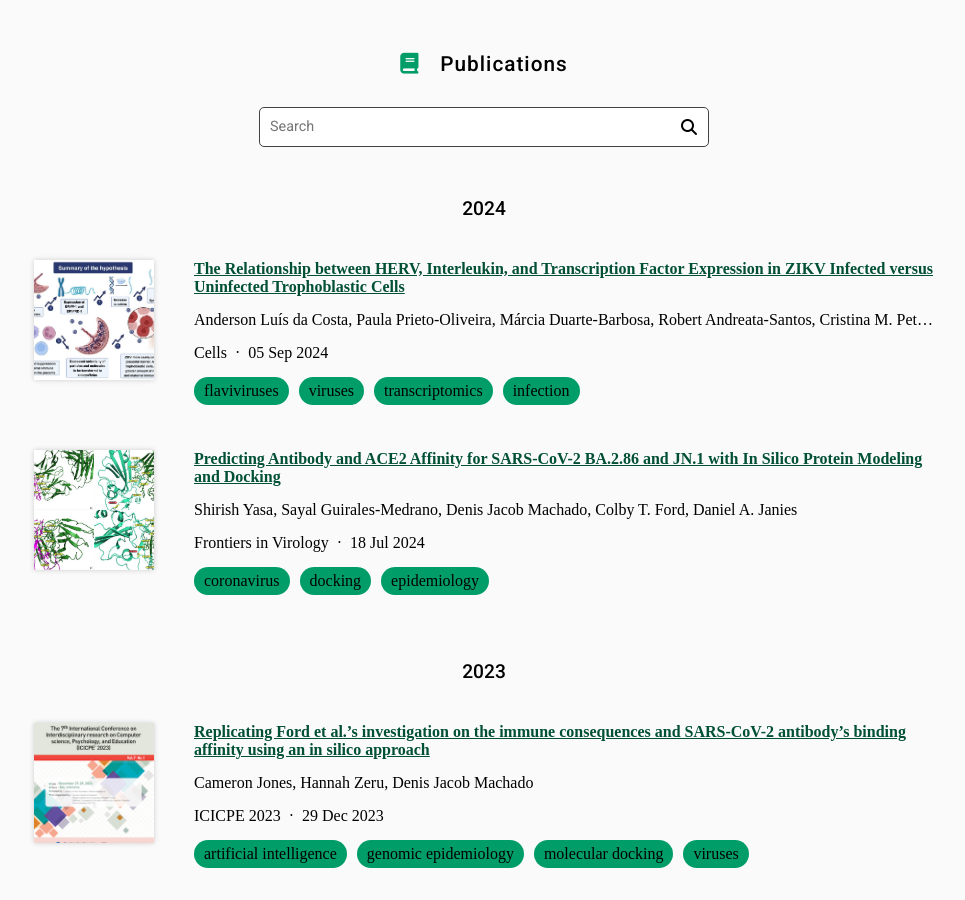
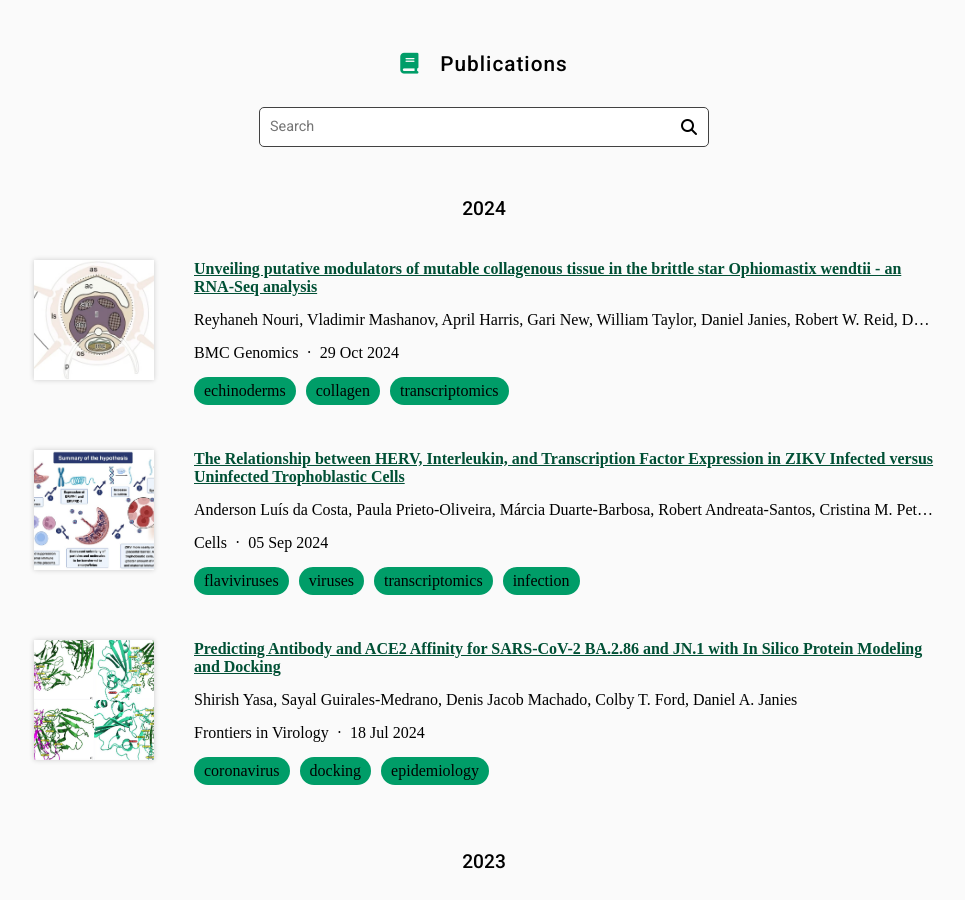
Before and after one commit to machadodj/machadodj.github.io, a Jekyll site: the page built from research/index.md, in a window 1280 px wide and 900 px high, scrolled down 703 px. Shown: the whole window, without its empty margins (156-1121 px from the left). Built offline with Jekyll 4.4.1, drawn with Linux system fonts in a browser that asks for light colours; nearby versions of some CDN libraries; some web fonts are replaced.

Commit message:
Generate citations

```diff
--- a/_data/citations.yaml
+++ b/_data/citations.yaml
@@ -1,6 +1,27 @@
 # DO NOT EDIT, GENERATED AUTOMATICALLY FROM SOURCES.YAML (AND ELSEWHERE)
 # See https://github.com/greenelab/lab-website-template/wiki/Citations
 
+- id: doi:10.1186/s12864-024-10926-7
+  title: Unveiling putative modulators of mutable collagenous tissue in the brittle
+    star Ophiomastix wendtii - an RNA-Seq analysis
+  authors:
+  - Reyhaneh Nouri
+  - Vladimir Mashanov
+  - April Harris
+  - Gari New
+  - William Taylor
+  - Daniel Janies
+  - Robert W. Reid
+  - Denis Jacob Machado
+  publisher: BMC Genomics
+  date: '2024-10-29'
+  link: https://doi.org/g8pnz7
+  image: images/20241029_mct.jpg
+  tags:
+  - echinoderms
+  - collagen
+  - transcriptomics
+  _cache: 773ba42498d79218517734015cef85b046e2acf734a29397d78b35b99091cfae
 - id: doi:10.3390/cells13171491
   title: The Relationship between HERV, Interleukin, and Transcription Factor Expression
     in ZIKV Infected versus Uninfected Trophoblastic Cells
```
